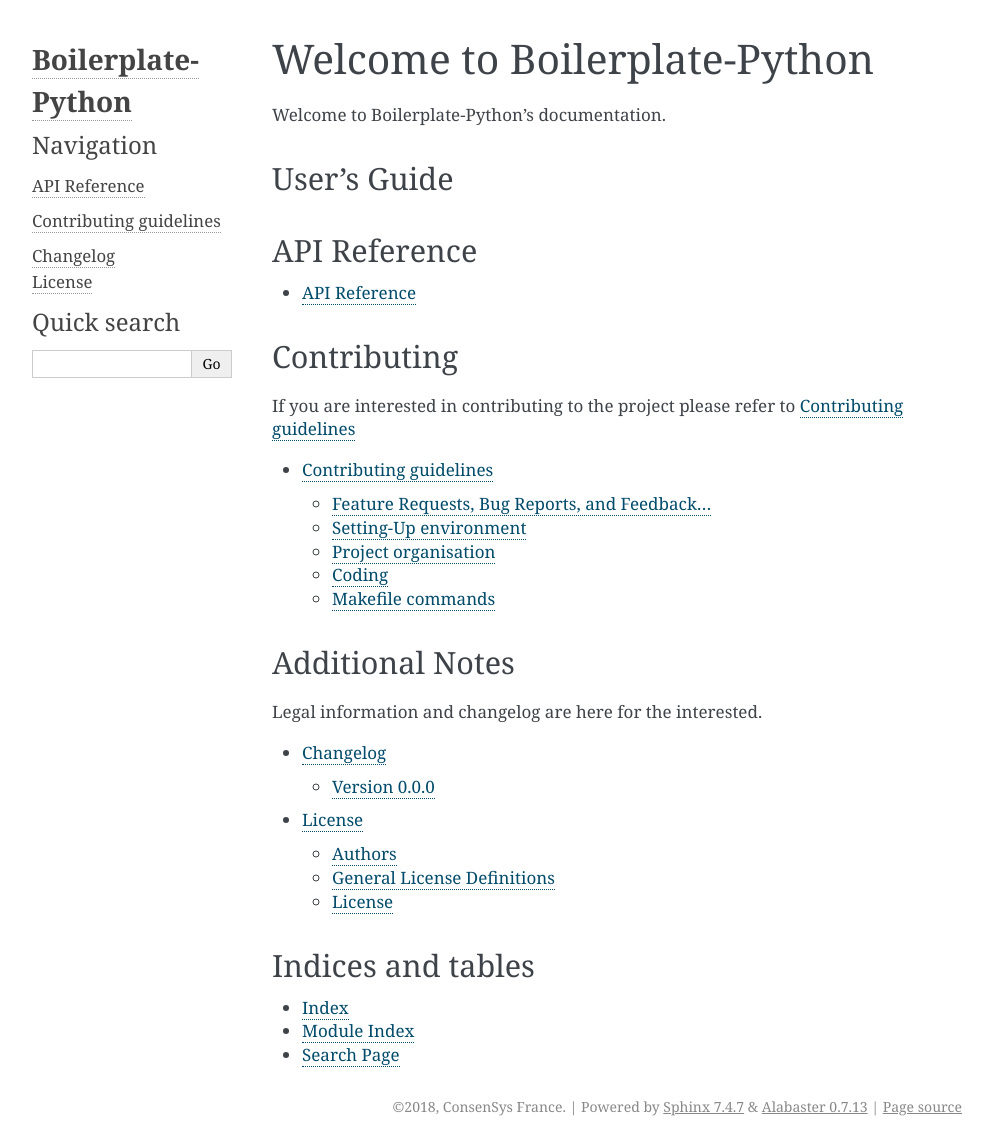
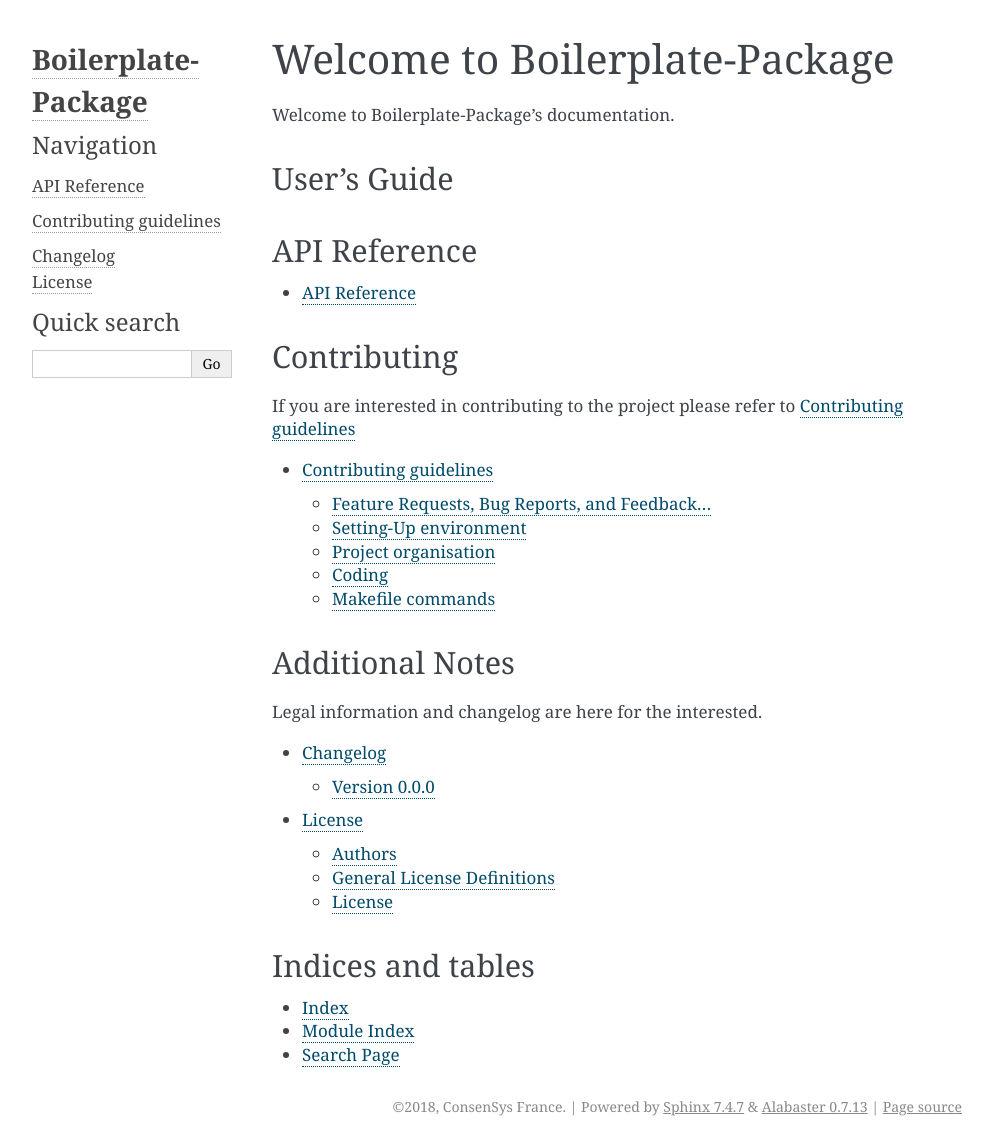
Before and after one commit to nmvalera/cfg-loader, a Sphinx documentation site: the page built from docs/docs/index.rst, in a window 1280 px wide. Shown: the whole page, without its empty margins (148-1141 px from the left). Built offline with Sphinx 7.4.7, drawn with Linux system fonts in a browser that asks for light colours; the version number is read from the project's files by our own code.

Commit message:
refactor(all): rename project to Boilerplate-Package
(this commit has been generated by Create-Python-Project)

```diff
--- a/CHANGES.rst
+++ b/CHANGES.rst
@@ -1,7 +1,7 @@
 Changelog
 =========
 
-Here you can see the full list of changes between each releases of Boilerplate-Python.
+Here you can see the full list of changes between each releases of Boilerplate-Package.
 
 Version 0.0.0
 -------------
--- a/CONTRIBUTING.rst
+++ b/CONTRIBUTING.rst
@@ -72,7 +72,7 @@
 .. code-block:: text
 
     .
-    ├── boilerplate_python/      # Main package source scripts (where all functional python scripts are stored)
+    ├── boilerplate_package/      # Main package source scripts (where all functional python scripts are stored)
     ├── docs/                    # Docs module containing all scripts required by sphinx to build the documentation
     ├── tests/                   # Tests folder where all test modules are stores
     ├── .coveragerc              # Configuration file for coverage
--- a/boilerplate_package/__init__.py
+++ b/boilerplate_package/__init__.py
@@ -1,6 +1,6 @@
 """
-    boilerplate_python
-    ~~~~~~~~~~~~~~~~~~
+    boilerplate_package
+    ===================
 
     An empty python project
 
--- a/docs/conf.py
+++ b/docs/conf.py
@@ -2,7 +2,7 @@
     docs.conf.py
     ~~~~~~~~~~~~
 
-    Boilerplate-Python documentation build configuration file
+    Boilerplate-Package documentation build configuration file
 
     :copyright: Copyright 2017 by ConsenSys France.
     :license: BSD, see :ref:`license` for more details.
@@ -26,7 +26,7 @@
 import sys
 from datetime import datetime
 
-import boilerplate_python
+import boilerplate_package
 
 sys.path.insert(0, os.path.abspath('..'))
 
@@ -58,7 +58,7 @@
 master_doc = 'docs/index'
 
 # General information about the project.
-PROJECT_NAME = 'Boilerplate-Python'
+PROJECT_NAME = 'Boilerplate-Package'
 AUTHOR = 'ConsenSys France'
 
 project = PROJECT_NAME
@@ -69,7 +69,7 @@
 # |version| and |release|, also used in various other places throughout the
 # built documents.
 
-version = release = boilerplate_python.__version__
+version = release = boilerplate_package.__version__
 
 # The language for content autogenerated by Sphinx. Refer to documentation
 # for a list of supported languages.
--- a/docs/docs/api_reference.rst
+++ b/docs/docs/api_reference.rst
@@ -4,4 +4,4 @@
 API Reference
 *************
 
-.. module:: boilerplate_python
+.. module:: boilerplate_package
--- a/docs/docs/index.rst
+++ b/docs/docs/index.rst
@@ -1,6 +1,6 @@
-Welcome to Boilerplate-Python
-=============================
+Welcome to Boilerplate-Package
+==============================
 
-Welcome to Boilerplate-Python's documentation.
+Welcome to Boilerplate-Package's documentation.
 
 .. include:: contents.rst.inc
--- a/docs/docs/license.rst
+++ b/docs/docs/license.rst
@@ -11,14 +11,14 @@
 General License Definitions
 ---------------------------
 
-The following section contains the full license texts for Boilerplate-Python and the
+The following section contains the full license texts for Boilerplate-Package and the
 documentation.
 
 -   "AUTHORS" hereby refers to all the authors listed in the
     :ref:`authors` section.
 
 -   The ":ref:`license`" applies to all the source code shipped as
-    part of Boilerplate-Python (Boilerplate-Python itself as well as the examples and the unit tests)
+    part of Boilerplate-Package (Boilerplate-Package itself as well as the examples and the unit tests)
     as well as documentation.
 
 .. _license:
```
Also changed, not shown: README.rst (+10 -10 lines), setup.py (+6 -6 lines), 7 other files.
